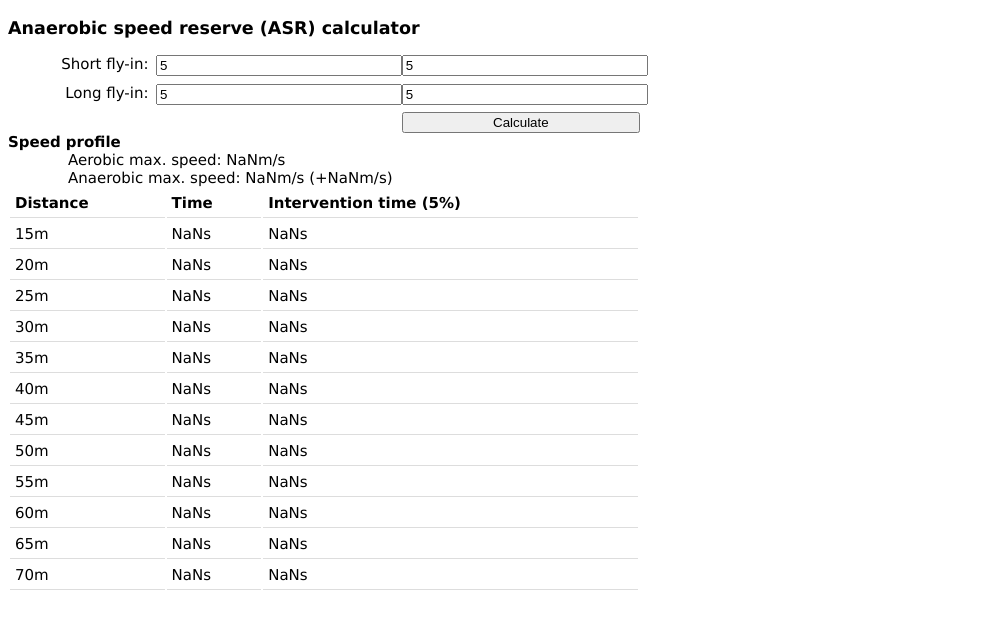
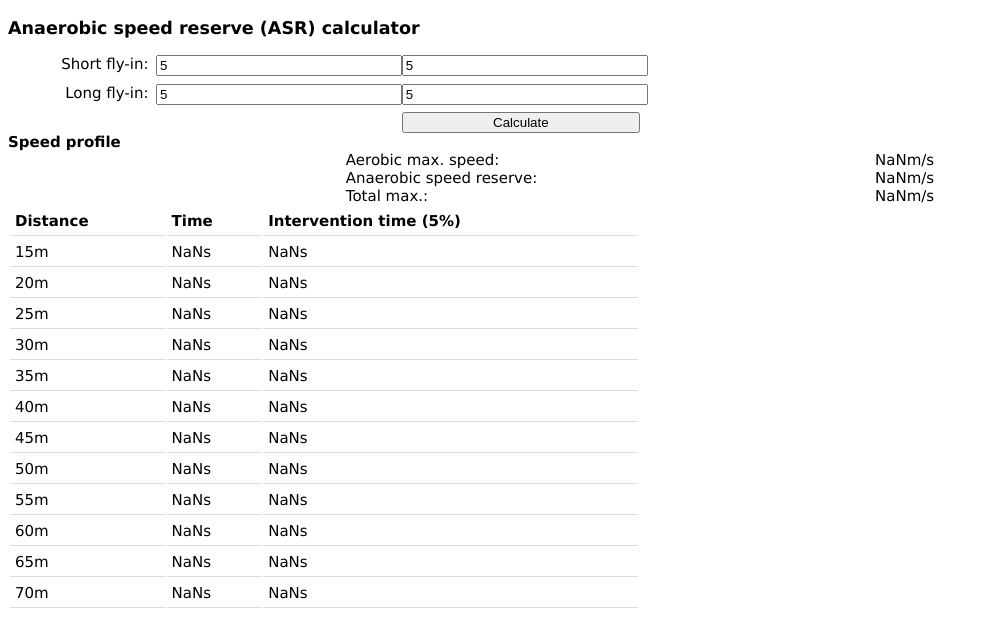
Before and after one commit to samuller/asr-calc, a plain HTML site: page index.html in a window 1280 px wide. Both pictures are taken after typing "5", "5", "5", "5" into the empty fields and a click on the input "Calculate". Shown: the whole page, without its empty margins (0-989 px from the left). Drawn offline with Linux system fonts and the light colour scheme.

Commit message:
Specify ASR in profile and change layout to also use grid

```diff
--- a/script.js
+++ b/script.js
@@ -35,14 +35,14 @@ function addPlayerProfile(speedProfile) {
   var spd_an_res = parseFloat(speedProfile['spd_an_res']).toFixed(2);
   document.querySelector("#playerProfile").innerHTML =
     `<div><b>Speed profile</b></div>
-     <div class="indent">
-      <span>Aerobic max. speed:</span>
-      <span>${spd_aer}m/s</span>
-     </div>
-     <div class="indent">
-      <span>Anaerobic max. speed:</span>
-      <span>${spd_an}m/s (+${spd_an_res}m/s)</span>
-     </div>`;
+    <div id="playerSpeedProfile">
+      <span style="grid-area: lbl1">Aerobic max. speed:</span>
+      <span style="grid-area: val1">${spd_aer}m/s</span>
+      <span style="grid-area: lbl2">Anaerobic speed reserve:</span>
+      <span style="grid-area: val2">${spd_an_res}m/s</span>
+      <span style="grid-area: lbl3">Total max.:</span>
+      <span style="grid-area: val3">${spd_an}m/s</span>
+    </div>`;
 }
 
 function clearRows() {
--- a/style.css
+++ b/style.css
@@ -17,6 +17,15 @@ form {
     "n1 d1 t1"
     "n2 d2 t2"
     ".  .  btn";
+}
+
+#playerSpeedProfile {
+  display: grid;
+
+  grid-template-areas:
+  ". lbl1 val1"
+  ". lbl2 val2"
+  ". lbl3 val3";
 }
 
 table {
```
